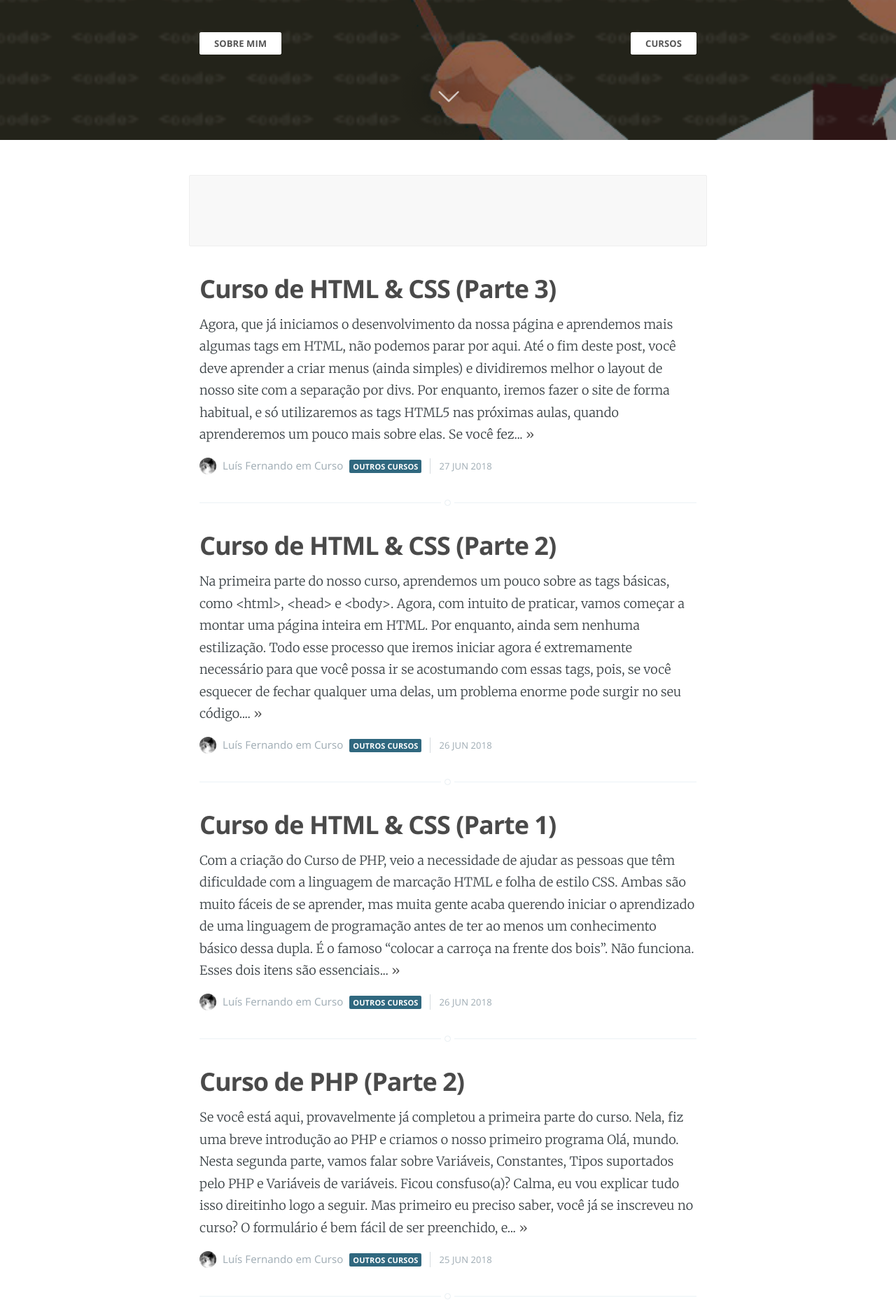
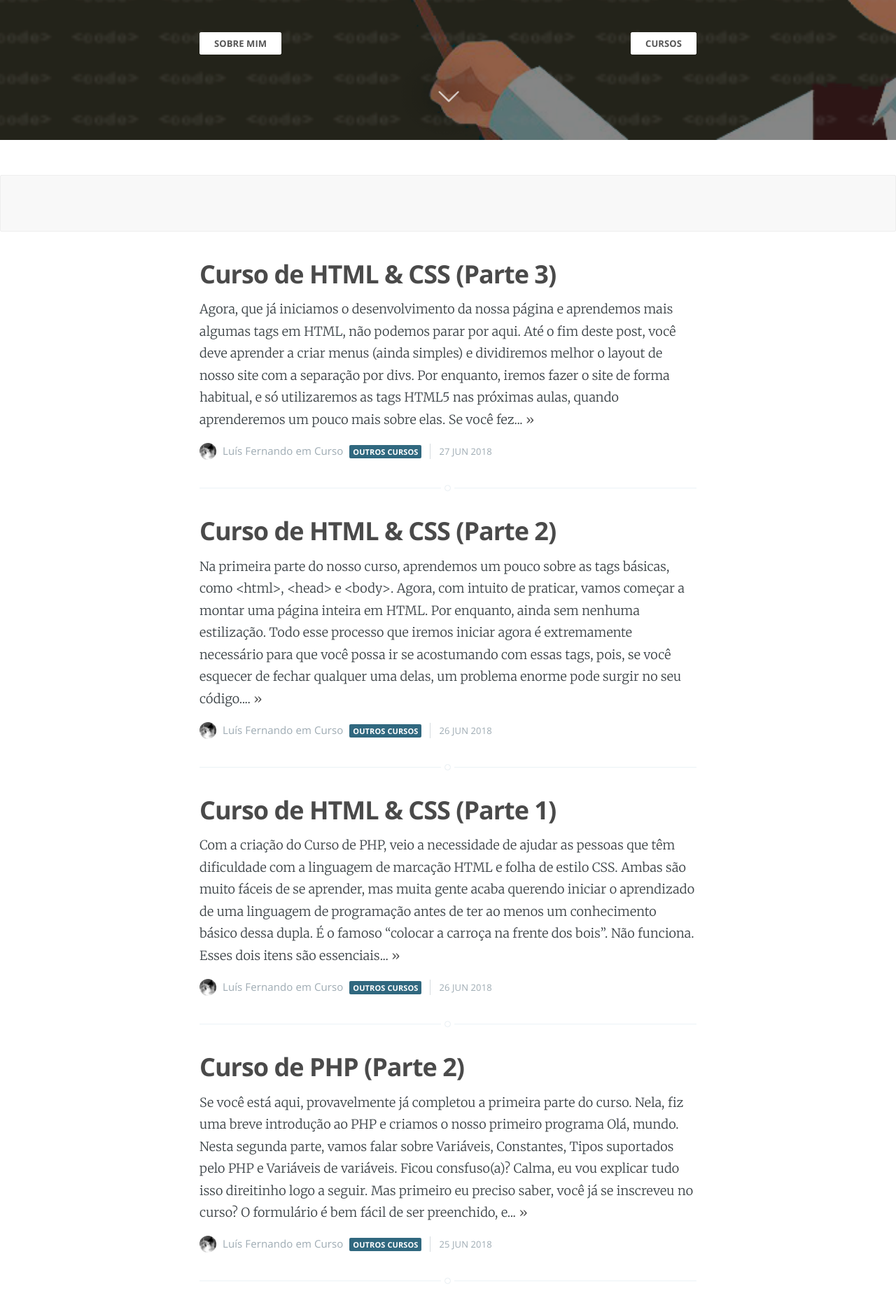
Before and after one commit to EnVolte/envolte.github.io, a Jekyll site: the page built from index.html, in a window 1280 px wide. Shown: the part 385-2260 px from the top of the page at 70% size. Built offline with Jekyll 4.4.1, drawn with Linux system fonts in a browser that asks for light colours; the list of posts is cut into pages by our own code.

Commit message:
Update index.html

```diff
--- a/index.html
+++ b/index.html
@@ -41,13 +41,14 @@ about: 'about.html'
 
 <main id="content" class="content" role="main">
 
-    <div style="margin: 0px auto; background: #f8f8f8; border: 1px solid #eee; border-radius: 2px; padding: 5px; width: 728px; height: 90px;">
+    <div style="margin: 0px auto; background: #f8f8f8; border: 1px solid #eee; border-radius: 2px; padding: 5px; width: auto; height: auto">
 	<script async src="//pagead2.googlesyndication.com/pagead/js/adsbygoogle.js"></script>
-<!-- Hotpage -->
+<!-- EnVolte -->
 <ins class="adsbygoogle"
      style="display:inline-block;width:728px;height:90px; margin-top: -31px;"
      data-ad-client="ca-pub-1626247707199612"
-     data-ad-slot="1611885685"></ins>
+     data-ad-slot="4813077282"
+     data-ad-format="link"></ins>
 <script>
 (adsbygoogle = window.adsbygoogle || []).push({});
 </script>
```
